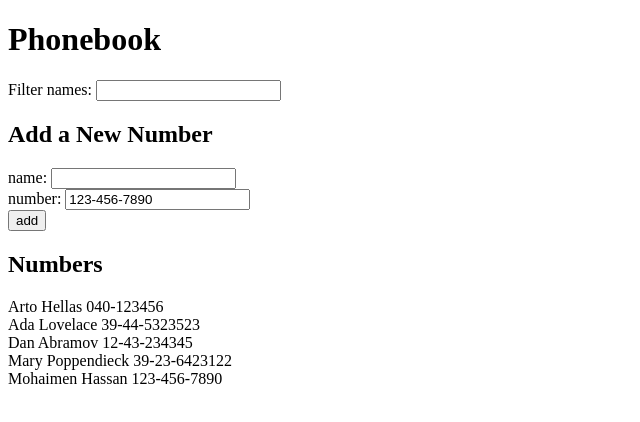
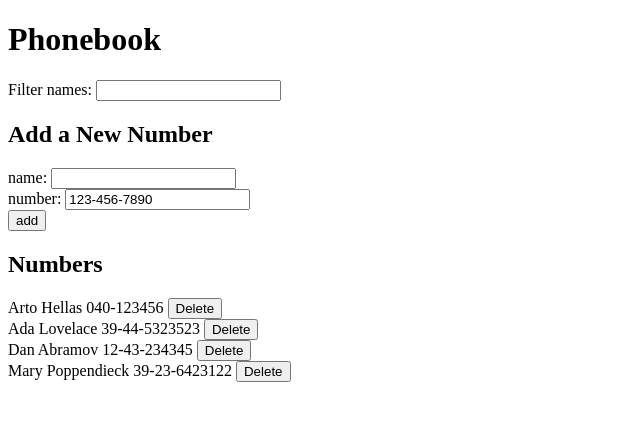
Before and after one commit to MohaimenH/fullstack-open, a React (Create React App) app in the folder part2/phonebook/: page / in a window 1280 px wide. Shown: the top 422 px of the page, without its empty margins (0-640 px from the left). Built offline with nearby package versions, Linux system fonts and the light colour scheme; data requests are answered from the project's data file; the HTML template or start-up script is replaced by a standard one.

Commit message:
Implemented Delete, ex2.17 complete

```diff
--- a/part2/phonebook/db.json
+++ b/part2/phonebook/db.json
@@ -19,11 +19,6 @@
       "name": "Mary Poppendieck",
       "number": "39-23-6423122",
       "id": 4
-    },
-    {
-      "name": "Mohaimen Hassan",
-      "number": "123-456-7890",
-      "id": 5
     }
   ]
 }
--- a/part2/phonebook/src/App.js
+++ b/part2/phonebook/src/App.js
@@ -49,6 +49,18 @@ const App = () => {
         setSearch(event.target.value);
     };
 
+    const deleteEntry = (id) => {
+        if (
+            window.confirm(
+                `Delete ${persons.find((person) => person.id === id).name}?`
+            )
+        ) {
+            rest.deleteFromPhoneBook(id).then((response) => {
+                setPersons(persons.filter((person) => person.id !== id));
+            });
+        }
+    };
+
     return (
         <div>
             <h1>Phonebook</h1>
@@ -62,7 +74,11 @@ const App = () => {
                 onNumberChange={numberFieldUpdater}
             />
             <h2>Numbers</h2>
-            <Persons search={search} persons={persons} />
+            <Persons
+                search={search}
+                persons={persons}
+                deletePerson={deleteEntry}
+            />
         </div>
     );
 };
--- a/part2/phonebook/src/Person.js
+++ b/part2/phonebook/src/Person.js
@@ -1,8 +1,9 @@
 import React from "react";
 
-const Person = ({ person }) => (
+const Person = ({ person, deleteHandler }) => (
     <div>
-        {person.name} {person.number}
+        {person.name} {person.number}{" "}
+        <button onClick={() => deleteHandler(person.id)}>Delete</button>
     </div>
 );
 
--- a/part2/phonebook/src/Persons.js
+++ b/part2/phonebook/src/Persons.js
@@ -1,16 +1,24 @@
 import React from "react";
 import Person from "./Person";
 
-const Persons = ({ search, persons }) => (
+const Persons = ({ search, persons, deletePerson }) => {
+    return (
         <div>
             {persons
                 .filter((person) => {
-                return person.name.toLowerCase().includes(search.toLowerCase());
+                    return person.name
+                        .toLowerCase()
+                        .includes(search.toLowerCase());
                 })
                 .map((person) => (
-                <Person key={person.name} person={person} />
+                    <Person
+                        key={person.name}
+                        person={person}
+                        deleteHandler={deletePerson}
+                    />
                 ))}
         </div>
     );
+};
 
 export default Persons;
--- a/part2/phonebook/src/services/REST.js
+++ b/part2/phonebook/src/services/REST.js
@@ -10,5 +10,9 @@ const addToPhoneBook = (person) => {
     return axios.post(baseURL, person);
 };
 
+const deleteFromPhoneBook = (id) => {
+    return axios.delete(`${baseURL}${id}`);
+};
+
 // eslint-disable-next-line import/no-anonymous-default-export
-export default { loadPhoneBook, addToPhoneBook };
+export default { loadPhoneBook, addToPhoneBook, deleteFromPhoneBook };
```
Lines whose indentation alone changed are shown as unchanged.
